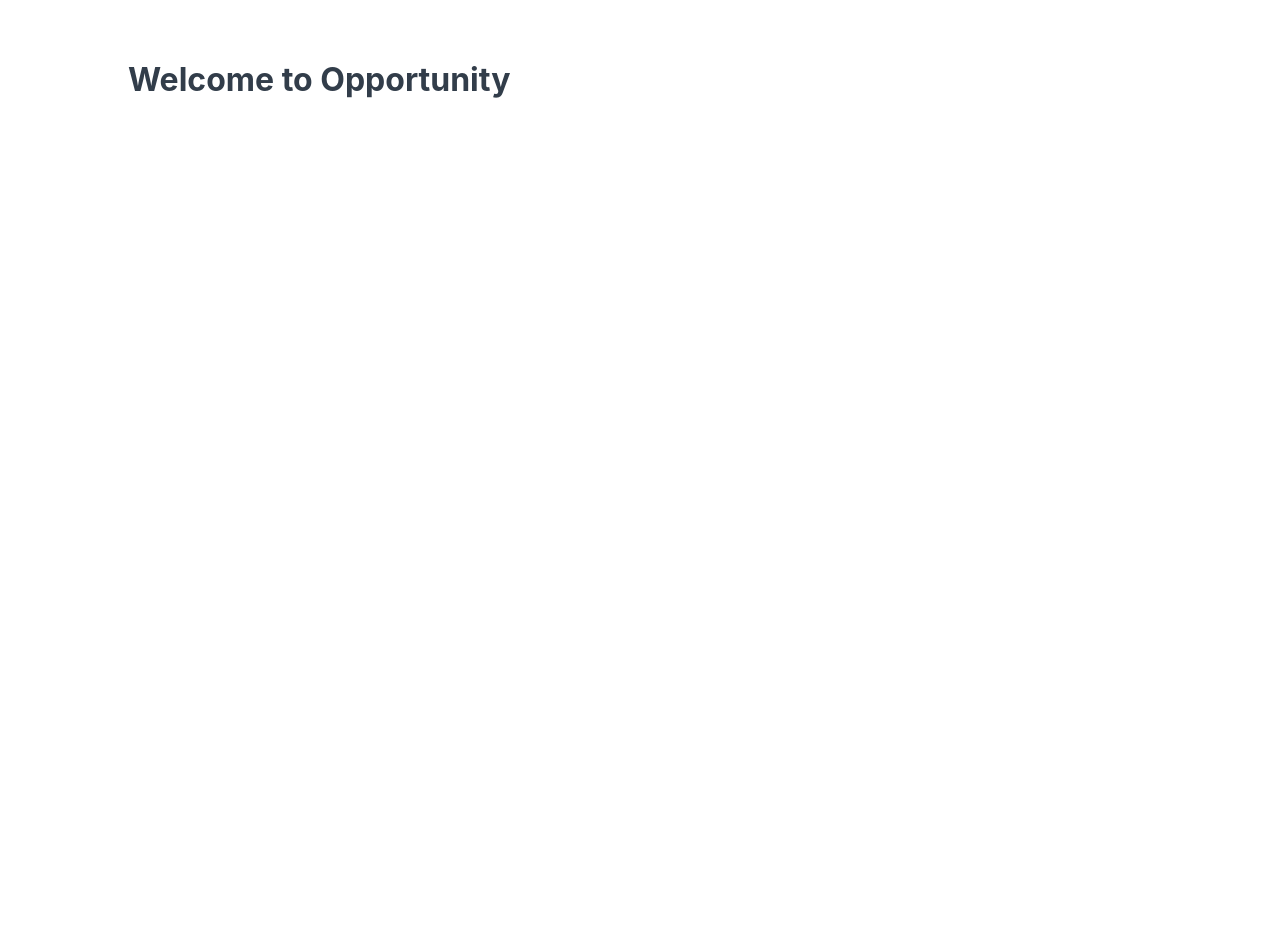
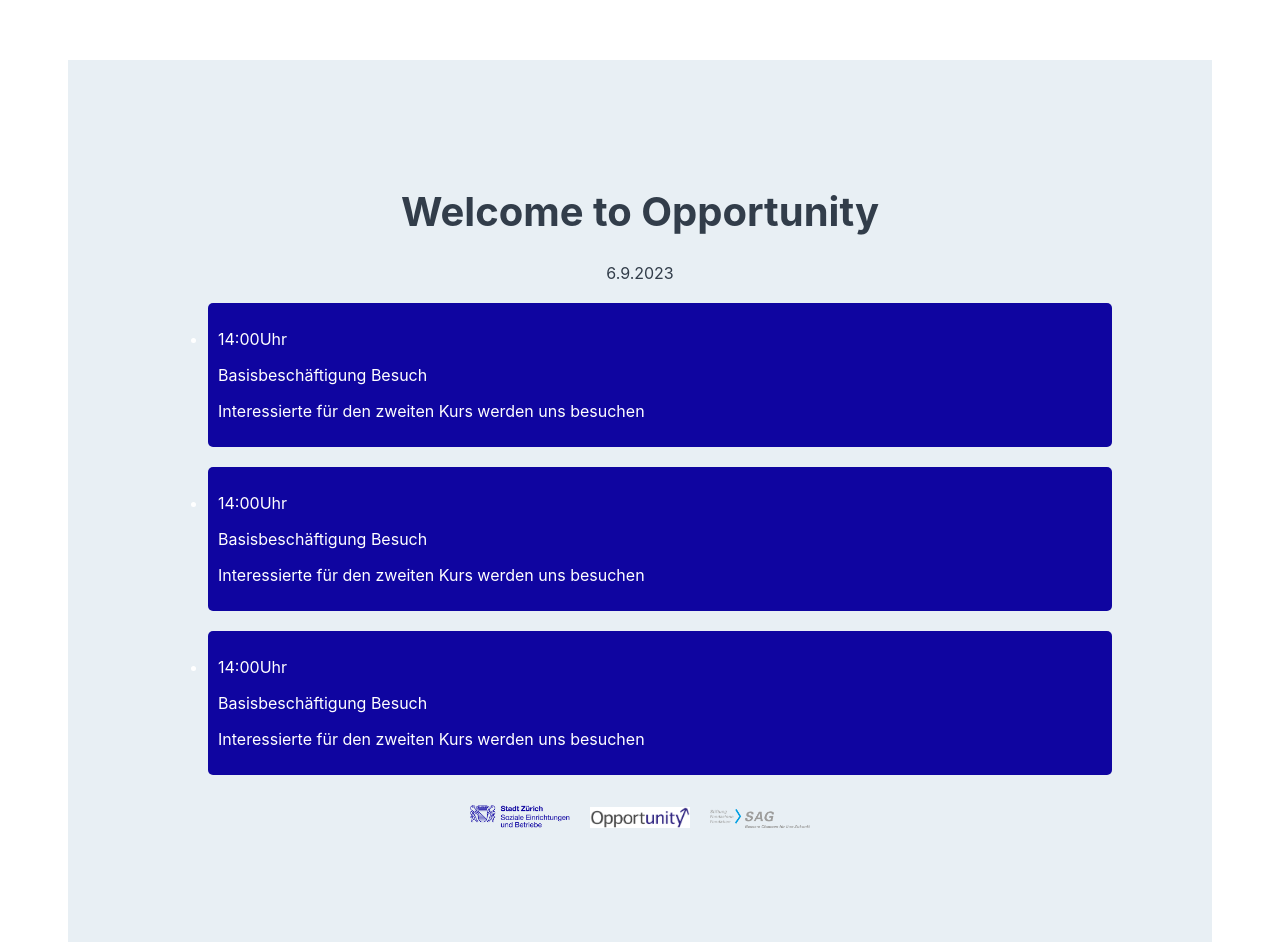
Before and after one commit to ABoleiro11/welcome-screen, a Vue app: page / in a window 1280 px wide. Shown: the top 952 px of the page. Before the commit the page ends 800 px from the top, so only its background shows below. Built offline with nearby package versions, Linux system fonts and the light colour scheme; no server answers.

Commit message:
welcome_screen

```diff
--- a/src/App.vue
+++ b/src/App.vue
@@ -1,3 +1,4 @@
+// js
 <script>
 export default {
   name: "App",
@@ -6,15 +7,78 @@ export default {
       title: "Welcome to Opportunity",
       sheet_id: import.meta.env.VITE_GOOGLE_SHEET_ID,
       api_token: import.meta.env.VITE_GOOGLE_API_KEY,
-    };
+    }
   },
+
+  computed: {
+
+    currentDate() {
+      const currentDate = new Date(); // erstelle mir das aktuelle Datum als Date-Objekt
+      const day = currentDate.getDate(); // hole den Tag aus dem Date-Objekt
+      const month = currentDate.getMonth() + 1; // hole den Monat aus dem Date-Objekt
+      const year = currentDate.getFullYear(); // hole das Jahr aus dem Date-Objekt
+      return day + "." + month + "." + year; // gib mir das Datum im Format DD.MM.YYYY zurück
+    }
+  }
 };
+
 </script>
+
+
+// html
 <template>
   <div id="app">
-    <h1 class="site-title">{{ title }}</h1>
+    <header>
+      <h1 class="site-title">{{ title }}</h1>
+      <p>{{currentDate}}</p>
+    </header>
+
+
+  <ul>
+    <li class="event">
+      <p class="time">14:00Uhr</p>
+      <p>Basisbeschäftigung Besuch</p>
+      <p>Interessierte für den zweiten Kurs werden uns besuchen</p>
+      </li>
+
+
+
+      <li class="event">
+        <p>14:00Uhr</p>
+        <p>Basisbeschäftigung Besuch</p>
+        <p>Interessierte für den zweiten Kurs werden uns besuchen</p>
+      </li>
+
+
+
+
+      <li class="event">
+        <p>14:00Uhr</p>
+        <p>Basisbeschäftigung Besuch</p>
+        <p>Interessierte für den zweiten Kurs werden uns besuchen</p>
+      </li>
+
+
+  </ul>
+
+
+
+
+
+    <footer>
+        <img src="./assets/STZH_SEB_Logo.png" alt="Footer Logo">
+        <img src="./assets/Opportunity.png" alt="Footer Logo">
+        <img src="./assets/SAG_Logo_De.png" alt="Footer Logo">
+    </footer>
+
+
+
   </div>
 </template>
+
+
+
+// css
 <style>
 #app {
   font-family: "Inter", Medium, Black;
@@ -22,6 +86,43 @@ export default {
   -moz-osx-font-smoothing: grayscale;
   color: #323d4a;
   margin: 60px;
+  background-color: #E8EFF4; /* Hellblauer Hintergrund */
+  padding: 20px; /* Abstand um den Inhalt */
 }
 
+header {
+  text-align: center;
+  margin-bottom: 20px;
+}
+
+.site-title {
+  font-size: 2.5rem;
+}
+
+.event {
+  background-color: #0F05A0; /* Dunkelblauer Hintergrund für die Ereignisse */
+  color: #fff; /* Weiße Schriftfarbe */
+  border-radius: 5px;
+  margin-bottom: 20px;
+  padding: 10px;
+}
+
+.event-header {
+  text-align: center;
+}
+
+.event-content {
+  padding: 10px;
+}
+
+footer {
+  text-align: center;
+  margin-top: 20px;
+}
+
+/* Stil für Bilder im Footer */
+footer img {
+  max-width: 100px;
+  margin: 10px;
+}
 </style>
```
